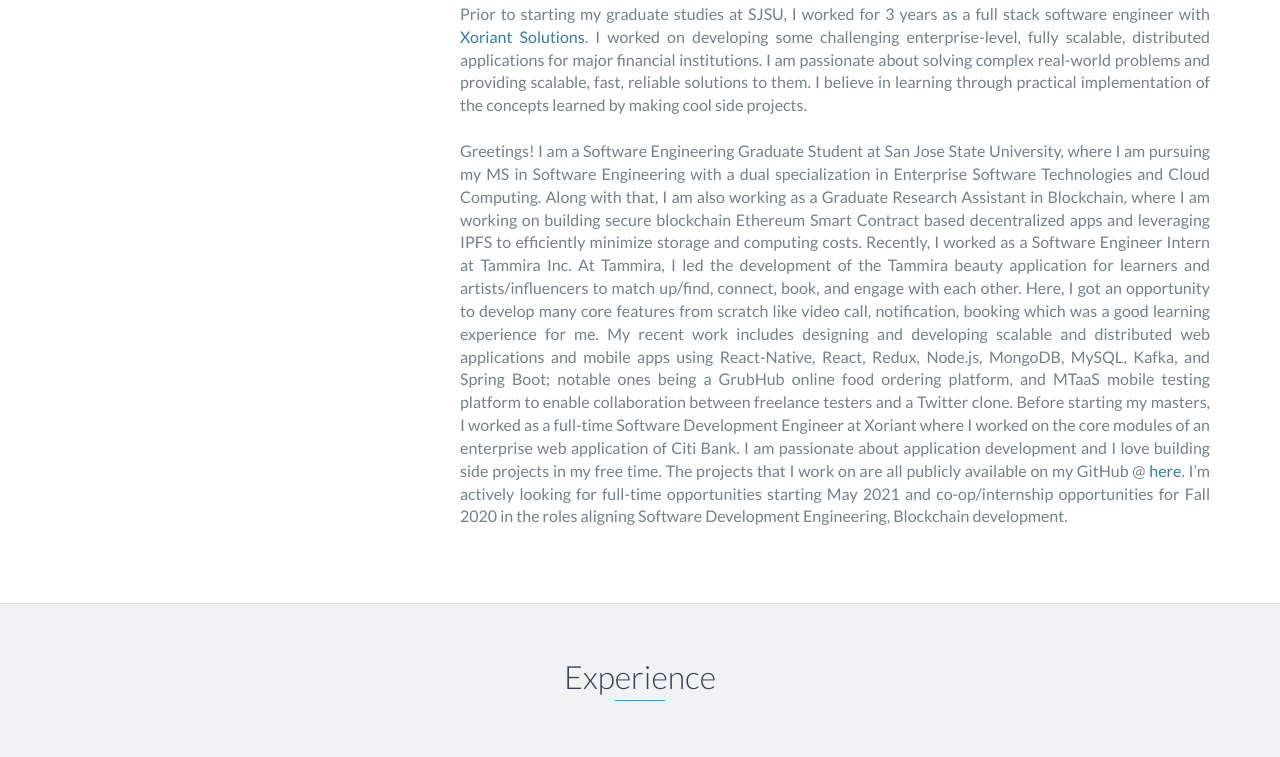
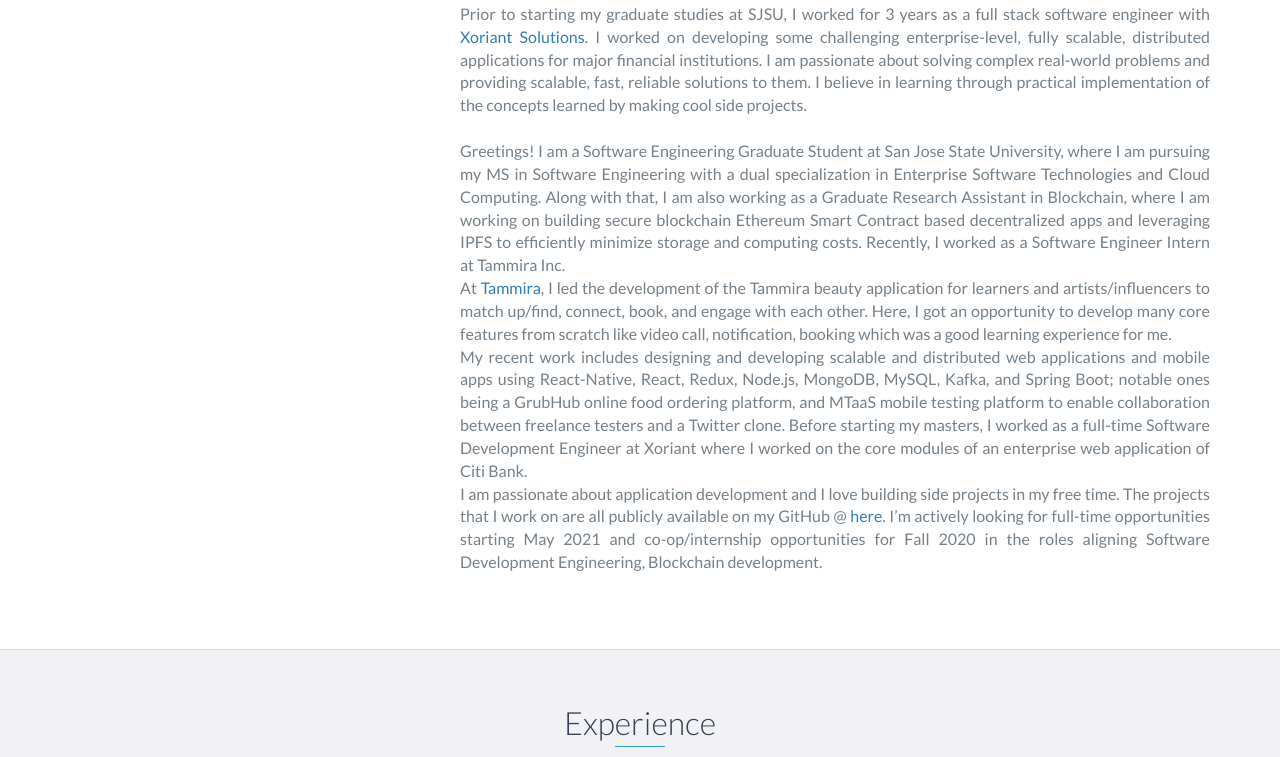
Before and after one commit to shubh08/my-portfolio, a website: page index.html in a window 1280 px wide. Shown: the part 1032-1789 px from the top of the page. Drawn offline with nearby package versions, Linux system fonts and the light colour scheme.

Commit message:
Update index.html

```diff
--- a/index.html
+++ b/index.html
@@ -83,9 +83,10 @@
                     <br/>
                     <p>
                   Greetings!    I am a Software Engineering Graduate Student at San Jose State University, where I am pursuing my MS in Software Engineering with a dual specialization in Enterprise Software Technologies and Cloud Computing.
-Along with that, I am also working as a Graduate Research Assistant in Blockchain, where I am working on building secure blockchain Ethereum Smart Contract based decentralized apps and leveraging IPFS to efficiently minimize storage and computing costs. Recently, I worked as a Software Engineer Intern at Tammira Inc. At Tammira, I led the development of the Tammira beauty application for learners and artists/influencers to match up/find, connect, book, and engage with each other. Here, I got an opportunity to develop many core features from scratch like video call, notification, booking which was a good learning experience for me.
-My recent work includes designing and developing scalable and distributed web applications and mobile apps using React-Native, React, Redux, Node.js, MongoDB, MySQL, Kafka, and Spring Boot; notable ones being a GrubHub online food ordering platform, and MTaaS mobile testing platform to enable collaboration between freelance testers and a Twitter clone.
-Before starting my masters, I worked as a full-time Software Development Engineer at Xoriant where I worked on the core modules of an enterprise web application of Citi Bank. I am passionate about application development and I love building side projects in my free time.
+Along with that, I am also working as a Graduate Research Assistant in Blockchain, where I am working on building secure blockchain Ethereum Smart Contract based decentralized apps and leveraging IPFS to efficiently minimize storage and computing costs. Recently, I worked as a Software Engineer Intern at Tammira Inc. <br/>
+                        At <a href="https://tammira.com/">Tammira</a>, I led the development of the Tammira beauty application for learners and artists/influencers to match up/find, connect, book, and engage with each other. Here, I got an opportunity to develop many core features from scratch like video call, notification, booking which was a good learning experience for me.
+<br/>My recent work includes designing and developing scalable and distributed web applications and mobile apps using React-Native, React, Redux, Node.js, MongoDB, MySQL, Kafka, and Spring Boot; notable ones being a GrubHub online food ordering platform, and MTaaS mobile testing platform to enable collaboration between freelance testers and a Twitter clone.
+Before starting my masters, I worked as a full-time Software Development Engineer at Xoriant where I worked on the core modules of an enterprise web application of Citi Bank. <br/> I am passionate about application development and I love building side projects in my free time.
 The projects that I work on are all publicly available on my GitHub @ <a href="https://github.com/shubh08">here</a>.
 I’m actively looking for full-time opportunities starting May 2021 and co-op/internship opportunities for Fall 2020 in the roles aligning Software Development Engineering, Blockchain development.
                     </p>
```
